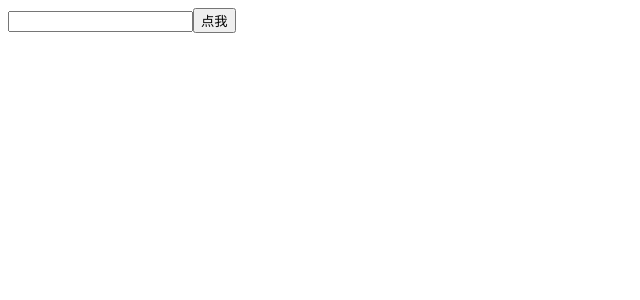
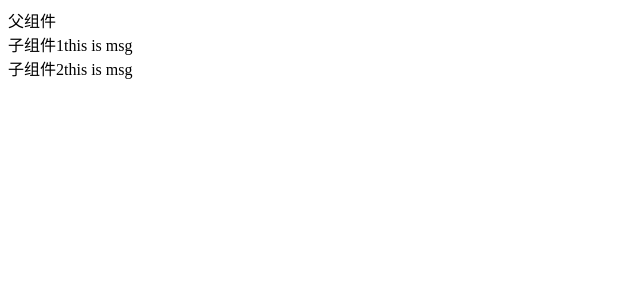
Before and after one commit to Jimmy-22/learn_react, a React (Create React App) app: page / in a window 1280 px wide. Shown: the top 300 px of the page, without its empty margins (0-640 px from the left). Built offline with nearby package versions, Linux system fonts and the light colour scheme.

Commit message:
feat：组件通信，父传子

```diff
--- a/src/App.js
+++ b/src/App.js
@@ -1,30 +1,43 @@
-import React, { createRef } from 'react'
+import React from 'react'
 
-// 非受控表单组件
-class InputComponent extends React.Component {
-  // 使用createRef产生一个存放dom的对象容器
-  msgRef = createRef()
-  changeHandle = () => {
-    console.log(this.msgRef.current.value)
-  }
+// 函数式子组件
+function FSon(props) {
+  console.log(props)
+  return (
+    <div>
+      子组件1
+      {props.msg}
+    </div>
+  )
+}
 
+// 类子组件
+class CSon extends React.Component {
   render() {
     return (
       <div>
-        {/* ref绑定，获取真实dom */}
-        <input ref={this.msgRef} />
-        <button onClick={this.changeHandle}>点我</button>
+        子组件2
+        {this.props.msg}
       </div>
     )
   }
 }
 
-function App() {
-  return (
-    <div className="App">
-      <InputComponent />
-    </div>
-  )
+// 父组件
+class App extends React.Component {
+  state = {
+    message: 'this is msg'
+  }
+
+  render() {
+    return (
+      <div className="App">
+        <div>父组件</div>
+        <FSon msg={this.state.message} />
+        <CSon msg={this.state.message} />
+      </div>
+    )
+  }
 }
 
 export default App
```
Also changed, not shown: src/demo/App6.js (added, +30 -0 lines), src/index.js (+5 -5 lines).
